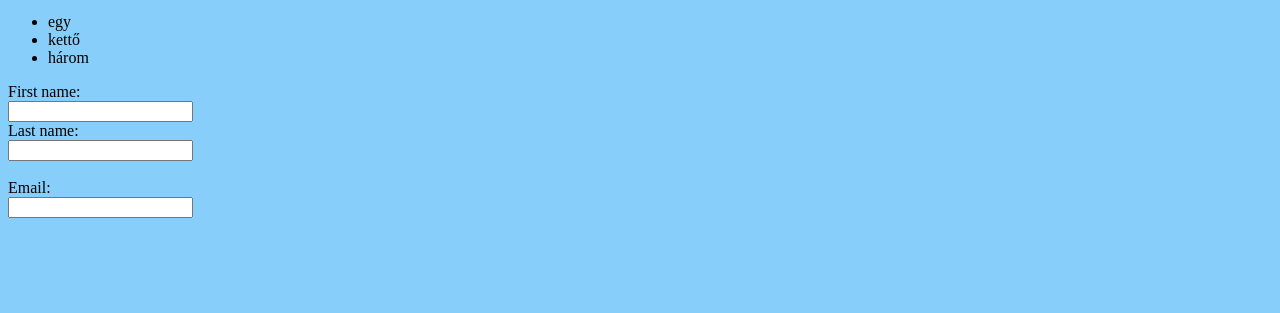
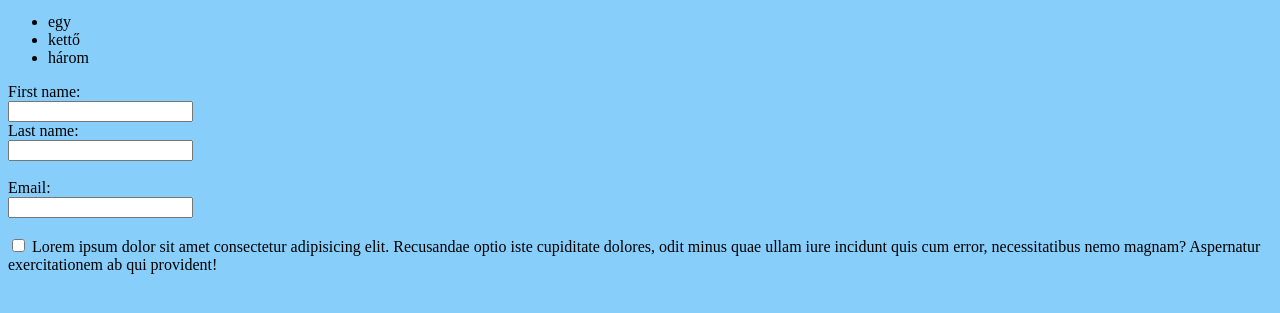
Before and after one commit to Hanna-ai591/pro24gb, a plain HTML site: page index.html in a window 1280 px wide. Shown: the part 119-432 px from the top of the page. Drawn offline with Linux system fonts and the light colour scheme.

Commit message:
checkbox

```diff
--- a/index.html
+++ b/index.html
@@ -28,6 +28,13 @@
             <input type="email" id="email" required>
         </div>
         <br>
+        <div>
+            <input type="checkbox" id="checkbox">
+            <label for="checkbox"> Lorem ipsum dolor sit amet consectetur adipisicing elit.
+                Recusandae optio iste cupiditate dolores, odit minus quae ullam iure incidunt quis cum error,
+                necessitatibus nemo magnam? Aspernatur exercitationem ab qui provident!
+            </label>
+        </div>
     </div>
 </body>
 </html>
```
